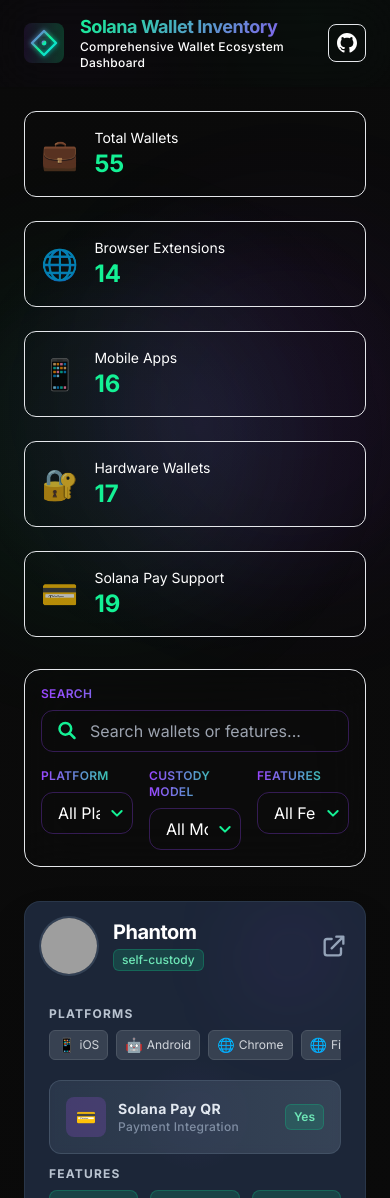
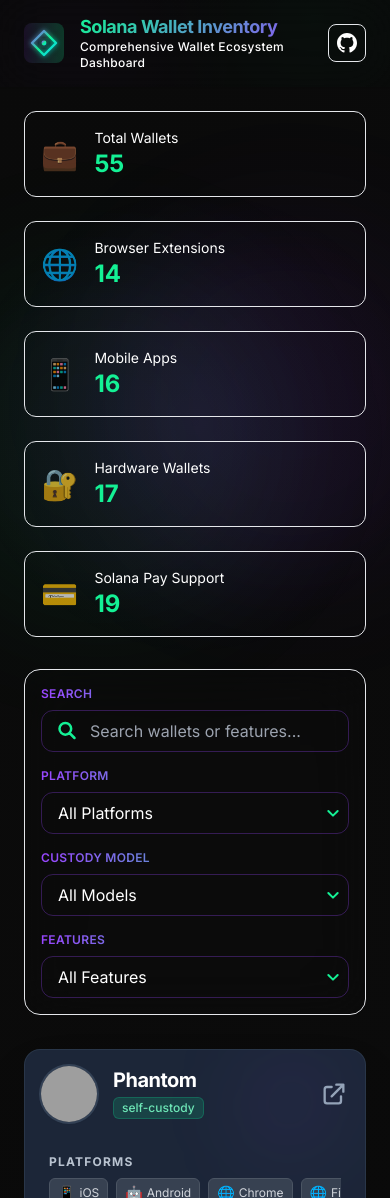
Before and after one commit to shivamSspirit/sol-wallet-dis, a Next.js app: page / in a window 390 px wide. Shown: the top 1198 px of the page. Built offline with nearby package versions, Linux system fonts and the light colour scheme; grey boxes are pictures that could not be loaded.

Commit message:
update mobile view sorting section

```diff
--- a/app/page.tsx
+++ b/app/page.tsx
@@ -573,7 +573,7 @@
                         rounded-xl
                         px-4
                         py-2
-                        pl-12 // Add left padding for the search icon
+                        pl-12
                         text-text-primary
                         focus:outline-none
                         focus:ring-2
@@ -621,7 +621,7 @@
               </div>
 
               {/* Dropdowns */}
-              <div className="grid grid-cols-3 gap-4">
+              <div className="grid grid-cols-1 sm:grid-cols-3 gap-4">
                 <Dropdown
                   options={platformOptions}
                   selectedValue={selectedPlatform}
```
